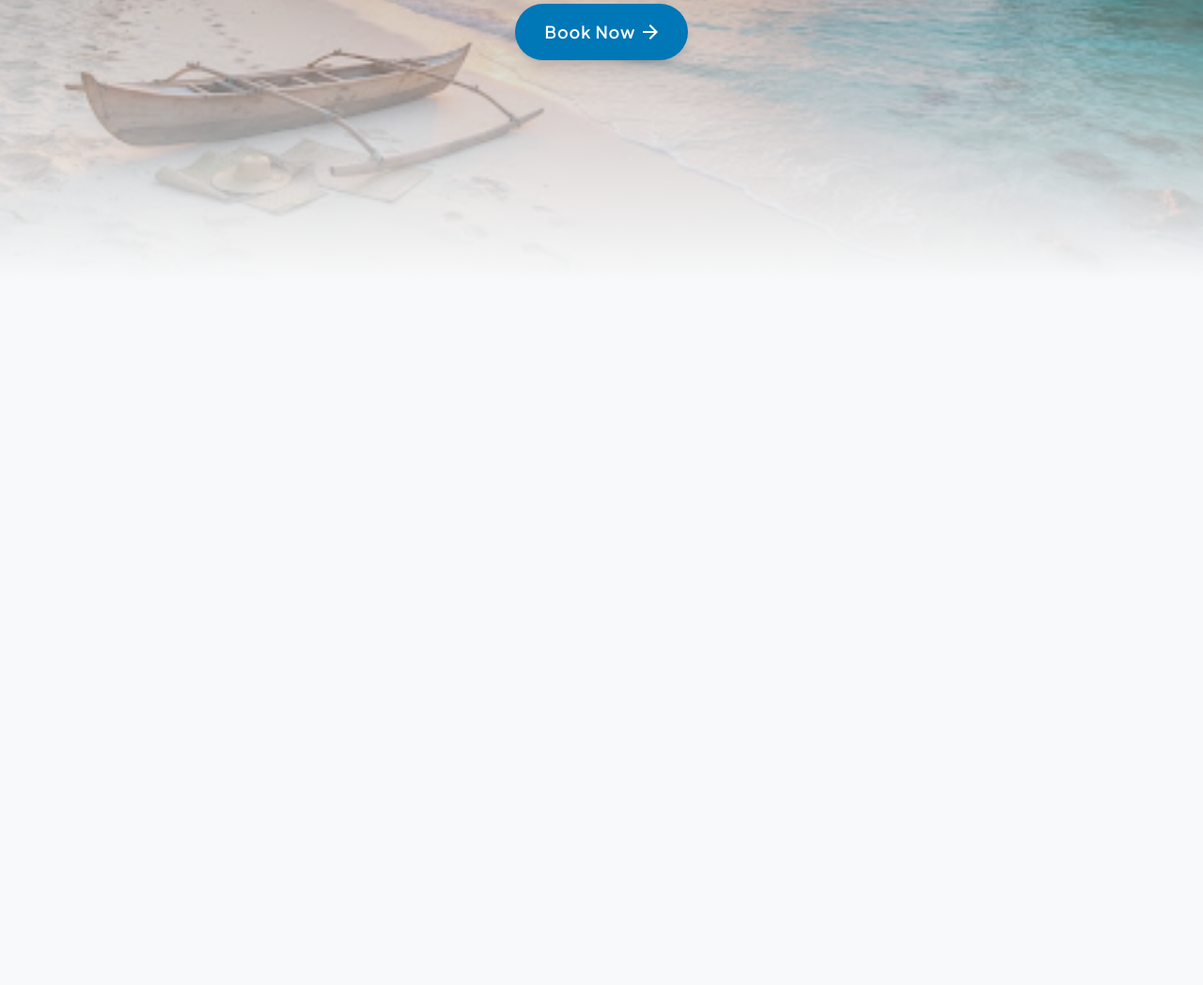
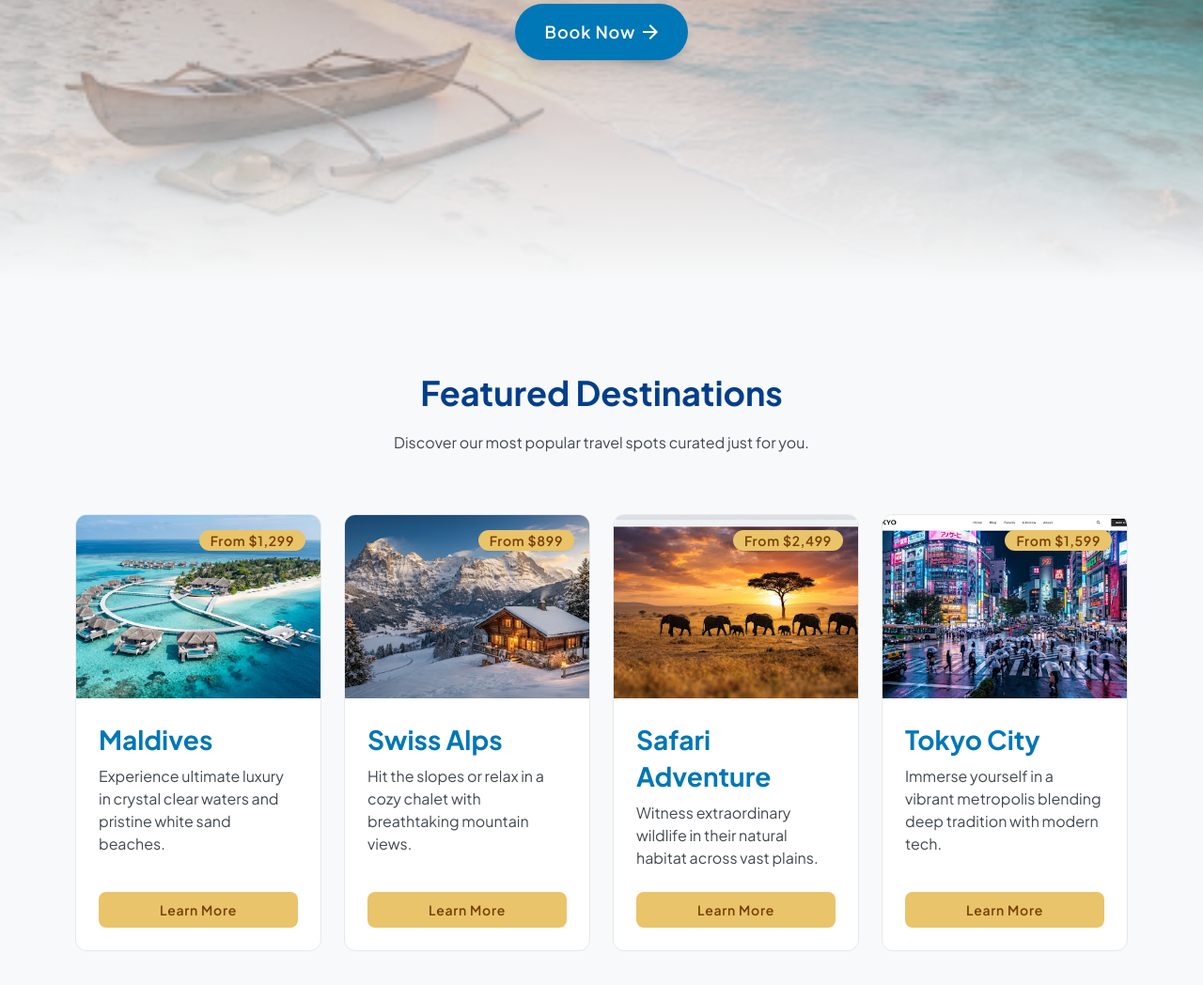
Before and after one commit to akritiraicse/Figma-task, a plain HTML site: page task-2-wonderlust/index.html in a window 1280 px wide. Shown: the part 500-1548 px from the top of the page at 94% size. Before the commit the page ends 800 px from the top, so only its background shows below. Drawn offline with Linux system fonts and the light colour scheme.

Commit message:
destinations section done

```diff
--- a/task-2-wonderlust/css/style.css
+++ b/task-2-wonderlust/css/style.css
@@ -136,3 +136,54 @@ button { font: inherit; cursor: pointer; }
 @media (min-width: 1024px) {
   .hero { min-height: clamp(640px, 100vh, 900px); }
 }
+
+/* ==========================================================
+   6. Shared section layout
+   ========================================================== */
+.section { padding: 96px var(--side); }
+.section__inner { width: 100%; max-width: var(--container); margin-inline: auto; }
+.section__head { margin-bottom: 64px; text-align: center; }
+.section__title { font-size: 16px; line-height: 24px; font-weight: 400; color: var(--navy); }
+.section__sub { margin-top: 16px; }
+
+@media (min-width: 768px) {
+  .section { padding-block: 95px; }
+  .section__title { font-size: 36px; line-height: 46.8px; font-weight: 700; padding-bottom: 1px; }
+}
+
+/* ==========================================================
+   7. Destinations
+   ========================================================== */
+.destinations { background: var(--bg); }
+.cards { display: grid; grid-template-columns: 1fr; gap: 24px; }
+.card {
+  display: flex; flex-direction: column; overflow: hidden;
+  background: var(--white); border: 1px solid var(--card-border); border-radius: 12px;
+  transition: transform 0.25s ease, box-shadow 0.25s ease;
+}
+.card:hover { transform: translateY(-4px); box-shadow: 0 10px 15px -3px rgba(0, 0, 0, 0.1), 0 4px 6px -4px rgba(0, 0, 0, 0.1); }
+.card__media { position: relative; aspect-ratio: 4 / 3; }
+.card__media img { width: 100%; height: 100%; object-fit: cover; }
+.card__price {
+  position: absolute; top: 16px; right: 16px; padding: 4px 12px;
+  font-size: 14px; line-height: 14px; font-weight: 600; letter-spacing: 0.05em;
+  color: var(--accent-text); background: var(--accent); border-radius: 9999px;
+  box-shadow: 0 1px 2px rgba(0, 0, 0, 0.05);
+}
+.card__body { display: flex; flex: 1; flex-direction: column; padding: 24px; }
+.card__title { margin-bottom: 8px; font-size: 28px; line-height: 39.2px; font-weight: 700; color: var(--primary); }
+.card__text { flex: 1; margin-bottom: 24px; }
+.card__btn {
+  width: 100%; padding: 12px 0; border: 0; border-radius: 8px;
+  font-size: 14px; line-height: 14px; font-weight: 600; letter-spacing: 0.05em;
+  color: var(--accent-text); background: var(--accent);
+  transition: filter 0.2s ease;
+}
+.card__btn:hover { filter: brightness(0.95); }
+
+@media (min-width: 768px) {
+  .cards { grid-template-columns: repeat(2, minmax(0, 1fr)); }
+}
+@media (min-width: 1024px) {
+  .cards { grid-template-columns: repeat(4, minmax(0, 1fr)); }
+}
--- a/task-2-wonderlust/index.html
+++ b/task-2-wonderlust/index.html
@@ -52,7 +52,60 @@
       </div>
     </section>
 
-    <!-- destinations -->
+    <section class="section destinations" id="destinations" aria-labelledby="destinations-title">
+      <div class="section__inner">
+        <header class="section__head">
+          <h2 class="section__title" id="destinations-title">Featured Destinations</h2>
+          <p class="section__sub">Discover our most popular travel spots curated just for you.</p>
+        </header>
+        <ul class="cards">
+          <li class="card">
+            <div class="card__media">
+              <img src="assets/images/destinations/maldives.jpg" width="356" height="267" loading="lazy" alt="Overwater villas and a jetty over turquoise water in the Maldives">
+              <span class="card__price">From $1,299</span>
+            </div>
+            <div class="card__body">
+              <h3 class="card__title">Maldives</h3>
+              <p class="card__text">Experience ultimate luxury in crystal clear waters and pristine white sand beaches.</p>
+              <button class="card__btn" type="button">Learn More</button>
+            </div>
+          </li>
+          <li class="card">
+            <div class="card__media">
+              <img src="assets/images/destinations/swiss-alps.jpg" width="356" height="267" loading="lazy" alt="Snowy mountain peaks and a lit wooden chalet in the Swiss Alps">
+              <span class="card__price">From $899</span>
+            </div>
+            <div class="card__body">
+              <h3 class="card__title">Swiss Alps</h3>
+              <p class="card__text">Hit the slopes or relax in a cozy chalet with breathtaking mountain views.</p>
+              <button class="card__btn" type="button">Learn More</button>
+            </div>
+          </li>
+          <li class="card">
+            <div class="card__media">
+              <img src="assets/images/destinations/safari-adventure.jpg" width="356" height="267" loading="lazy" alt="Elephants walking across a savanna at sunset with an acacia tree">
+              <span class="card__price">From $2,499</span>
+            </div>
+            <div class="card__body">
+              <h3 class="card__title">Safari Adventure</h3>
+              <p class="card__text">Witness extraordinary wildlife in their natural habitat across vast plains.</p>
+              <button class="card__btn" type="button">Learn More</button>
+            </div>
+          </li>
+          <li class="card">
+            <div class="card__media">
+              <img src="assets/images/destinations/tokyo-city.jpg" width="356" height="267" loading="lazy" alt="Crowded Tokyo street crossing at night with neon signs">
+              <span class="card__price">From $1,599</span>
+            </div>
+            <div class="card__body">
+              <h3 class="card__title">Tokyo City</h3>
+              <p class="card__text">Immerse yourself in a vibrant metropolis blending deep tradition with modern tech.</p>
+              <button class="card__btn" type="button">Learn More</button>
+            </div>
+          </li>
+        </ul>
+      </div>
+    </section>
     <!-- about -->
   </main>
   <!-- footer -->
```
